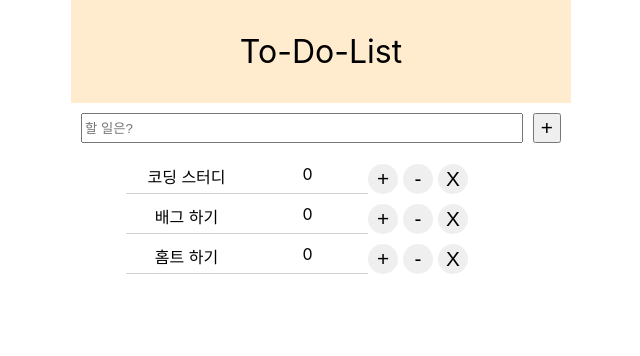
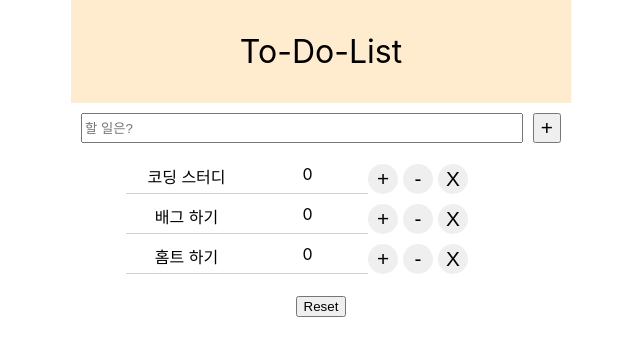
Before and after one commit to playck/to-do-list-test, a React (Create React App) app: page / in a window 1280 px wide. Shown: the top 356 px of the page, without its empty margins (319-959 px from the left). Built offline with nearby package versions, Linux system fonts and the light colour scheme.

Commit message:
Add Function reset todo count

```diff
--- a/src/App.jsx
+++ b/src/App.jsx
@@ -22,6 +22,10 @@ function App({ presenter }) {
     presenter.decreaseTodoCount(todo, setTodos);
   }, []);
 
+  const resetTodoCount = useCallback(() => {
+    presenter.resetAllTodoCount(setTodos);
+  });
+
   return (
     <div className="App">
       <div className="app_wrapper">
@@ -32,6 +36,7 @@ function App({ presenter }) {
           handleRemoveTodo={handleRemoveTodo}
           handleIncrease={handleIncrease}
           handleDecrease={handleDecrease}
+          resetTodoCount={resetTodoCount}
         />
       </div>
     </div>
--- a/src/components/todoForm.jsx
+++ b/src/components/todoForm.jsx
@@ -8,6 +8,7 @@ const TodoForm = ({
   handleRemoveTodo,
   handleIncrease,
   handleDecrease,
+  resetTodoCount,
 }) => {
   return (
     <div className="todo_form">
@@ -23,6 +24,7 @@ const TodoForm = ({
           />
         ))}
       </ul>
+      <button onClick={() => resetTodoCount()}>Reset</button>
     </div>
   );
 };
--- a/src/components/todo_presenter.js
+++ b/src/components/todo_presenter.js
@@ -8,7 +8,7 @@ export default class TodoPresenter {
   }
 
   addTodo(todo, update) {
-    this.todos = [...this.todos, { id: Date.now(), todo }];
+    this.todos = [...this.todos, { id: Date.now(), name: todo, count: 0 }];
     update(this.todos);
   }
 
@@ -37,4 +37,14 @@ export default class TodoPresenter {
     });
     update(this.todos);
   }
+
+  resetAllTodoCount(update) {
+    this.todos = this.todos.map((el) => {
+      if (el.count !== 0) {
+        return { ...el, count: 0 };
+      }
+      return el;
+    });
+    update(this.todos);
+  }
 }
```
